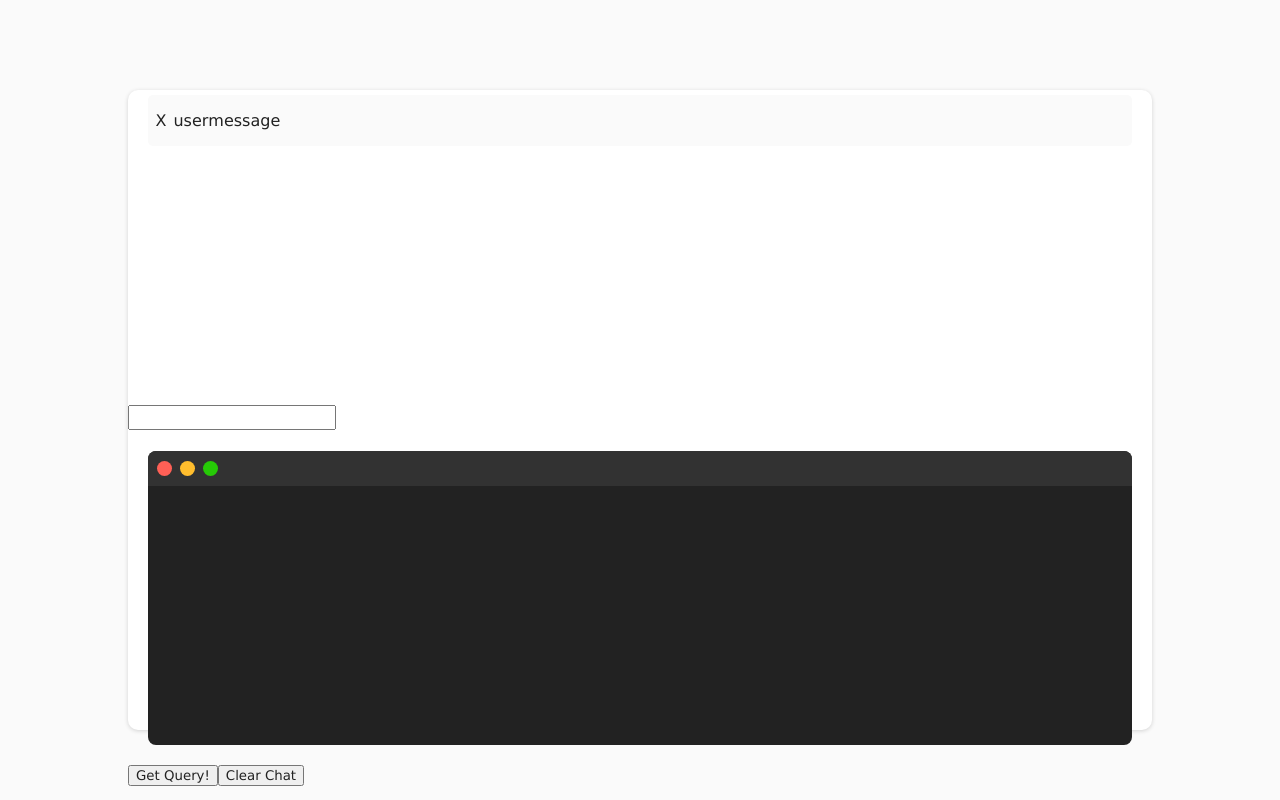
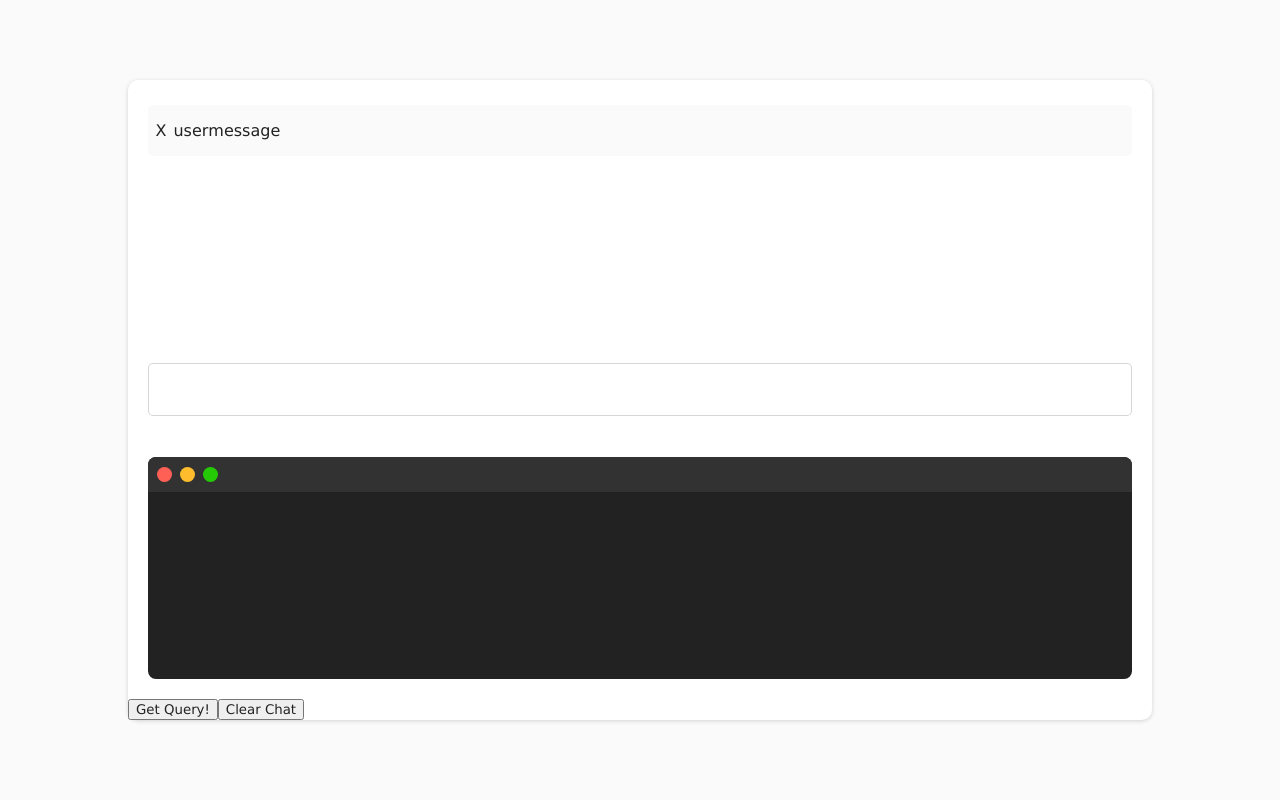
Before and after one commit to kpilszak/ai-sql-generator, a React (Create React App) app: page / in a window 1280 px wide. Built offline with nearby package versions, Linux system fonts and the light colour scheme.

Commit message:
Style input

```diff
--- a/src/index.css
+++ b/src/index.css
@@ -23,6 +23,9 @@ p, input {
     background-color: rgb(255, 255, 255);
     border-radius: 10px;
     box-shadow: rgba(0, 0, 0, 0.16) 0 1px 4px;
+    display: flex;
+    justify-content: center;
+    flex-direction: column;
 }
 
 .code-display {
@@ -93,3 +96,11 @@ p, input {
 p#icon {
     padding: 0 7px;
 }
+
+input {
+    margin: 2%;
+    padding: 16px;
+    border: solid rgba(0, 0, 0, 0.16) 1px;
+    box-sizing: border-box;
+    border-radius: 5px;
+}
```
